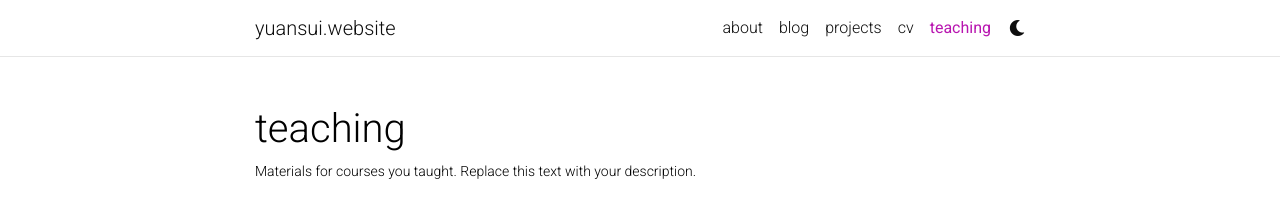
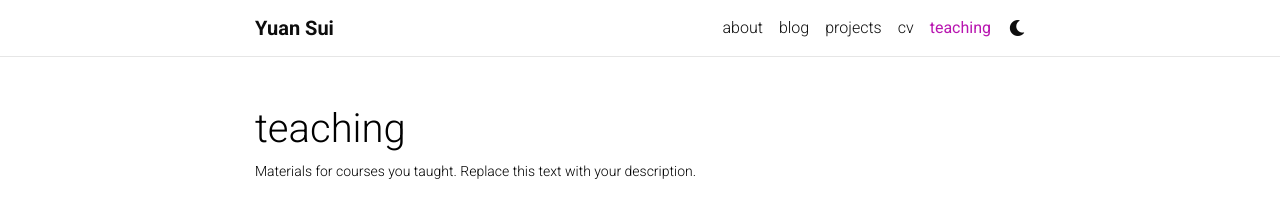
Before and after one commit to sufrepmia/al-folio_theme, a Jekyll site: the page built from _pages/teaching.md, in a window 1280 px wide. Shown: the top 210 px of the page. Built offline with Jekyll 4.4.1, drawn with Linux system fonts in a browser that asks for light colours; comment, search, counter and statistics services are not loaded; a style sheet for code colours, icons or effects is not loaded.

Commit message:
Update _config.yml

```diff
--- a/_config.yml
+++ b/_config.yml
@@ -2,7 +2,7 @@
 # Site settings
 # -----------------------------------------------------------------------------
 
-title: yuansui.website # the website title (if blank, full name will be used instead)
+title: blank # the website title (if blank, full name will be used instead)
 first_name: Yuan Sui
 middle_name:
 last_name:
```
